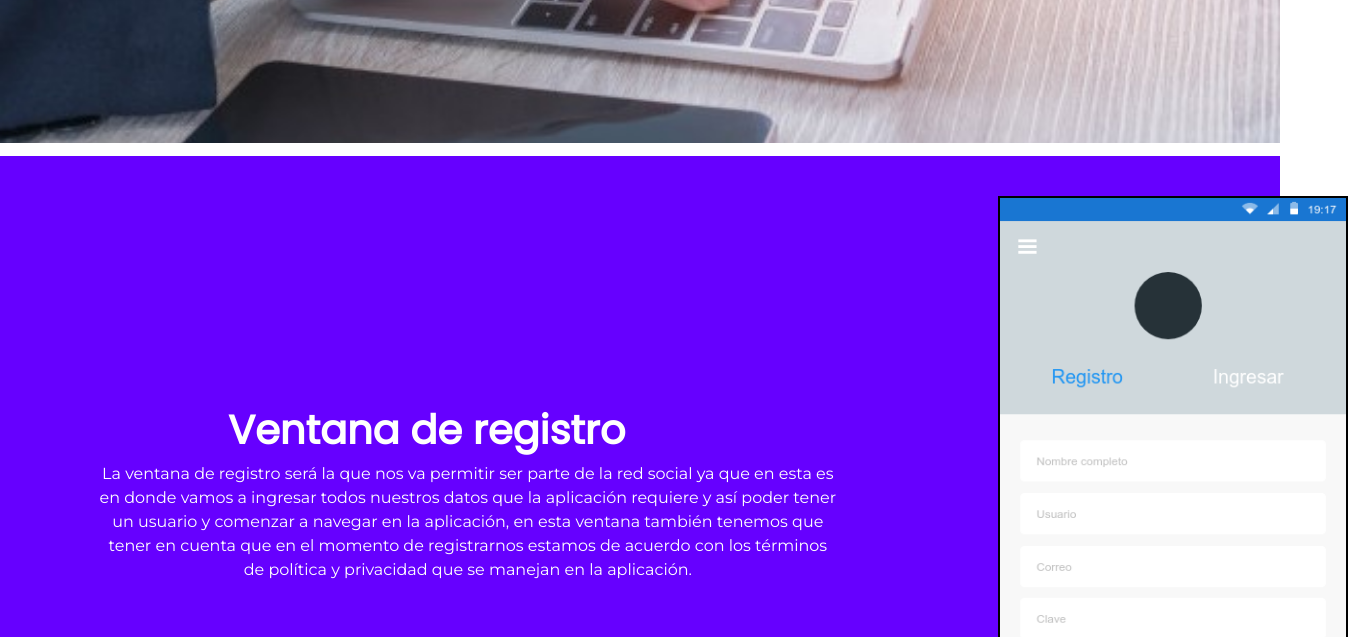
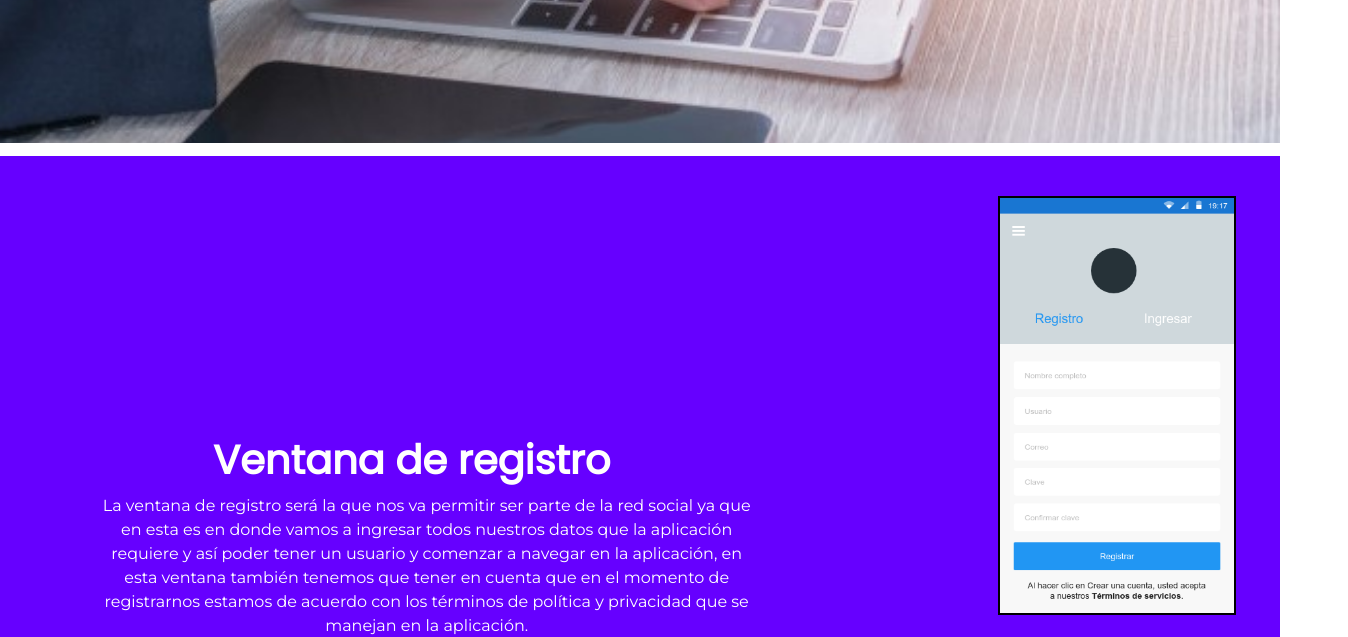
Before and after one commit to ntlgrnc/landing-upline, a plain HTML site: page mockups.html in a window 1280 px wide. Shown: the part 237-874 px from the top of the page, 1348 px wide, since content can reach past the window. Drawn offline with nearby package versions, Linux system fonts and the light colour scheme.

Commit message:
finish 2

```diff
--- a/assets/css/estilos2.css
+++ b/assets/css/estilos2.css
@@ -130,14 +130,19 @@ body {
     font-family: 'Poppins', sans-serif;
     font-weight: bold;
     color: white;
+    position: relative;
+    margin-top: 30px;
+    margin-right: 30px;
 }
 
 .subtitulo {
     font-family: 'Montserrat', sans-serif;
     color: #FFF;
     text-align: center;
-    width: 90%;
+    width: 80%;
+    position: relative;
     margin-left: 10%;
+    margin-top: 10px;
 }
 
 .imgmockups{
@@ -145,6 +150,7 @@ body {
     margin-top: 40px;
     margin-left: 130px;
     margin-bottom: 40px;
+    width: 60%;
 }
 
 .animado{
--- a/mockups.html
+++ b/mockups.html
@@ -57,7 +57,7 @@
                     en la aplicación.</p>
             </div>
             <div class="col-4">
-                <img src="assets/img/6-Registro.png" width="350" class="imgmockups animado">
+                <img src="assets/img/6-Registro.png" class="imgmockups animado">
             </div>
         </div>
         <div class="row">
```
